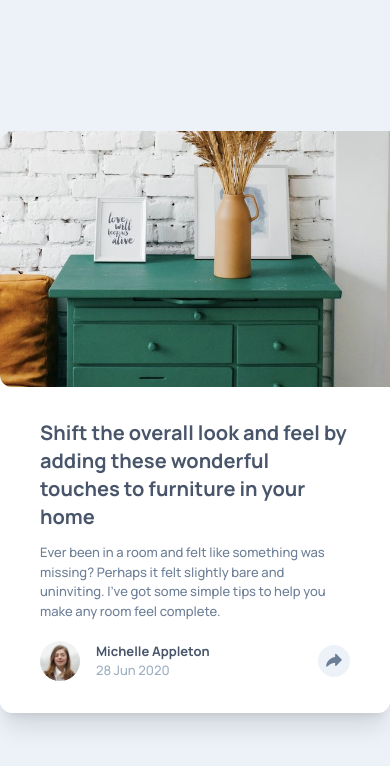
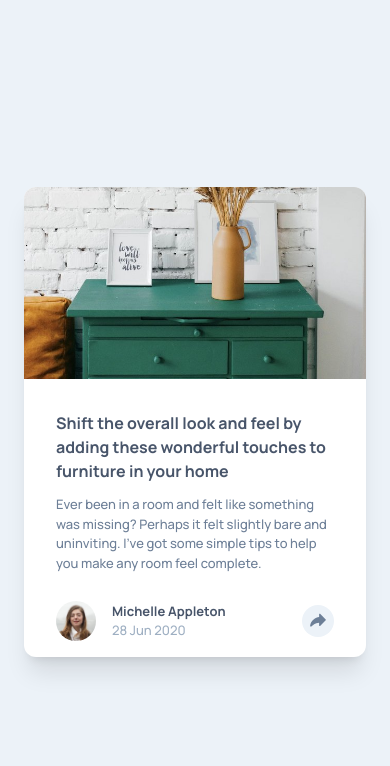
Before and after one commit to n0rrman/frontend-mentor-challenges, a Next.js app in the folder article-preview-component/: page / in a window 390 px wide. Shown: the top 766 px of the page. Built offline with nearby package versions, Linux system fonts and the light colour scheme.

Commit message:
article-preview-component finished

```diff
--- a/article-preview-component/src/app/page.tsx
+++ b/article-preview-component/src/app/page.tsx
@@ -16,9 +16,9 @@ import { PiShareFatFill } from "react-icons/pi";
 export default function Home() {
   return (
     <div className="flex justify-center items-center min-h-screen bg-lightGrayishBlue">
-      <div className="flex flex-col sm:flex-row text-veryDarkBlue w-[45.625rem] bg-white rounded-xl shadow-xl ">
-        <div className="rounded-l-xl overflow-hidden w-full">
-          <div className="relative h-64 sm:h-full w-full ">
+      <div className="flex flex-col md:flex-row text-veryDarkBlue w-[22.5rem] md:w-[37rem] lg:w-[45.625rem] bg-white rounded-xl shadow-xl m-6 transition-all">
+        <div className="rounded-t-xl md:rounded-tr-none md:rounded-l-xl overflow-hidden w-full">
+          <div className="relative h-48 md:h-full w-full ">
             <Image
               className="object-left object-cover contrast-105 scale-[1.005]"
               src={productImg}
@@ -27,8 +27,8 @@ export default function Home() {
             />
           </div>
         </div>
-        <main className="flex flex-col gap-3 px-10 py-8 max-w-[27.8rem]">
-          <h1 className="text-xl font-bold">
+        <main className="flex flex-col gap-3 px-8 md:px-10 py-8  md:max-w-[20rem] lg:max-w-[27.8rem] relative">
+          <h1 className="text-base md:text-lg lg:text-xl font-bold">
             Shift the overall look and feel by adding these wonderful touches to
             furniture in your home
           </h1>
@@ -39,7 +39,7 @@ export default function Home() {
             you make any room feel complete.
           </p>
 
-          <div className="flex flex-row items-center justify-center">
+          <div className="flex flex-row items-center justify-center h-[2rem] group mt-3 -mb-3 md:m-0">
             <div className="relative w-10 h-10 rounded-full overflow-hidden">
               <Image src={profilePic} alt="" fill />
             </div>
@@ -47,13 +47,20 @@ export default function Home() {
               <div className="font-bold">Michelle Appleton</div>
               <div className=" text-grayishBlue">28 Jun 2020</div>
             </div>
-            <div className="group hover:cursor-pointer">
-              <div className="flex text-lg justify-center items-center rounded-full group-hover:text-lightGrayishBlue group-hover:bg-desaturatedBlue text-desaturatedBlue bg-lightGrayishBlue h-8 w-8 z-40">
+            <div className="hover:cursor-pointer flex justify-end items-end">
+              <div className="flex text-lg justify-center items-center rounded-full group-hover:text-lightGrayishBlue group-hover:bg-desaturatedBlue text-desaturatedBlue bg-lightGrayishBlue h-8 w-8 z-40 transition-all">
                 <PiShareFatFill className="z-50" />
-                <div className="group-hover:flex self-end translate-y-[2.25rem] translate-x-[-10rem] sm:translate-x-0 sm:-translate-y-[3.7rem] absolute items-center justify-center group-hover:cursor-pointer hidden bg-veryDarkBlue h-[3.4375rem] rounded-lg w-full sm:w-[15.5rem] text-grayishBlue z-10 shadow-xl">
-                  <div className="uppercase tracking-[0.3rem] text-xs">
-                    Share
               </div>
+            </div>
+            <div
+              className="flex absolute items-center self-center md:self-end justify-start pl-10 md:pl-0 md:justify-center bg-veryDarkBlue h-[4.5rem] md:h-[3.4375rem] rounded-b-xl md:rounded-xl w-full md:w-[15.5rem] text-grayishBlue z-10 shadow-xl
+              translate-x-0 md:translate-x-[6.5rem] lg:translate-x-[10.4rem]
+              translate-y-0 md:translate-y-[-3.5rem]
+              transition-all
+              group-hover:opacity-100 opacity-0
+            "
+            >
+              <div className="uppercase tracking-[0.3rem] text-xs">Share</div>
               <div className="text-white ml-5 flex flex-row gap-4 text-xl z-10">
                 <Link href="http://facebook.com">
                   <ImFacebook2 />
@@ -65,9 +72,7 @@ export default function Home() {
                   <FaPinterest />
                 </Link>
               </div>
-                  <div className="hidden sm:absolute rotate-45 bg-veryDarkBlue w-5 h-5 translate-y-6 z-0"></div>
-                </div>
-              </div>
+              <div className="hidden md:block md:absolute rotate-45 bg-veryDarkBlue w-5 h-5 translate-y-6 z-0" />
             </div>
           </div>
         </main>
```
Lines whose indentation alone changed are shown as unchanged.
